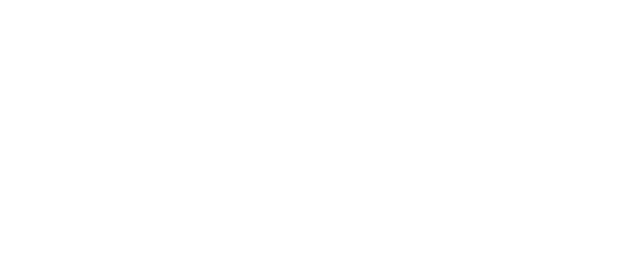
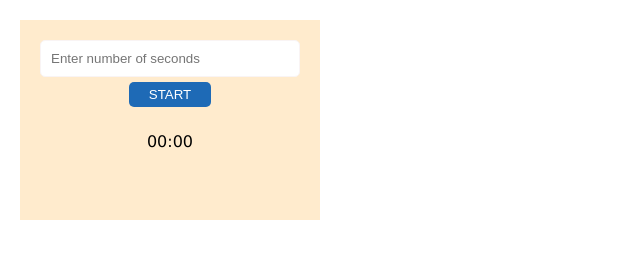
Before and after one commit to AngelikaSo/Countdown-timer, a plain HTML site: page index.html in a window 1280 px wide. Shown: the whole page, without its empty margins (0-640 px from the left). Drawn offline with Linux system fonts and the light colour scheme.

Commit message:
created html structure & css

```diff
--- a/index.html
+++ b/index.html
@@ -3,7 +3,18 @@
   <head>
     <meta charset="UTF-8" />
     <meta name="viewport" content="width=device-width, initial-scale=1.0" />
-    <title>Counterdown Timer</title>
+    <title>Countdown Timer</title>
+    <link rel="stylesheet" href="styles.css" />
   </head>
-  <body></body>
+  <body>
+    <div class="countdownTimer">
+      <input
+        class="countdownTimer-input"
+        type="text"
+        placeholder="Enter number of seconds"
+      />
+      <button class="countdownTimer-button">START</button>
+      <div class="countdownTimer-display">00:00</div>
+    </div>
+  </body>
 </html>
--- a/styles.css
+++ b/styles.css
@@ -0,0 +1,43 @@
+* {
+  margin: 0;
+  padding: 0;
+  box-sizing: border-box;
+}
+
+body {
+  font-family: Verdana, Geneva, Tahoma, sans-serif;
+  font-size: 16px;
+  color: black;
+}
+
+.countdownTimer {
+  display: flex;
+  flex-direction: column;
+  width: 300px;
+  height: 200px;
+  background-color: blanchedalmond;
+  margin: 20px;
+  padding: 20px;
+}
+
+.countdownTimer-input {
+  padding: 5px 15px;
+  border-radius: 5px;
+  border: 1px solid rgb(249, 244, 244);
+  padding: 10px;
+}
+
+.countdownTimer-button {
+  background-color: rgb(30, 106, 182);
+  border: none;
+  border-radius: 5px;
+  margin: 5px auto;
+  padding: 5px 20px;
+  color: white;
+}
+
+.countdownTimer-display {
+  display: flex;
+  justify-content: center;
+  margin-top: 20px;
+}
```
